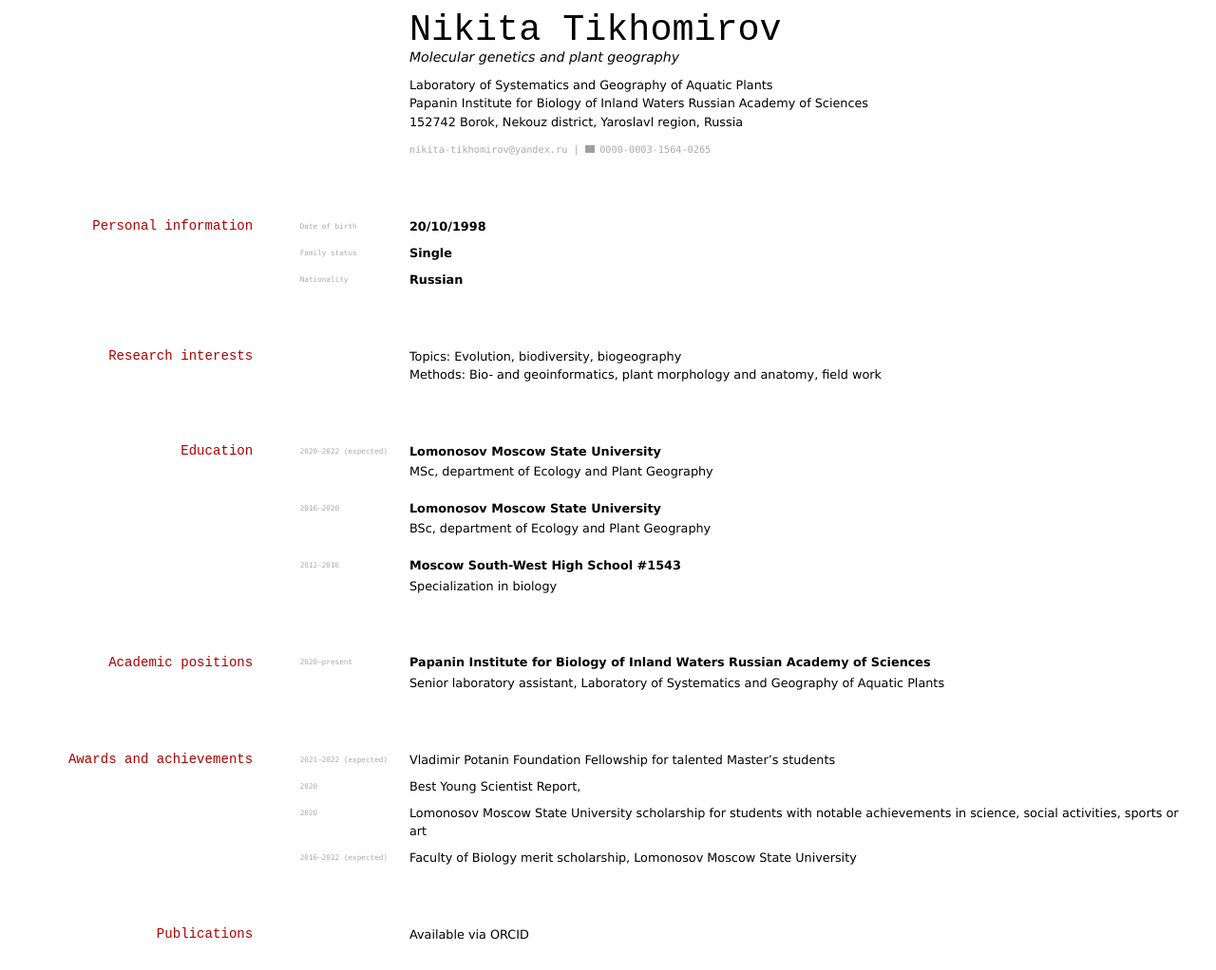
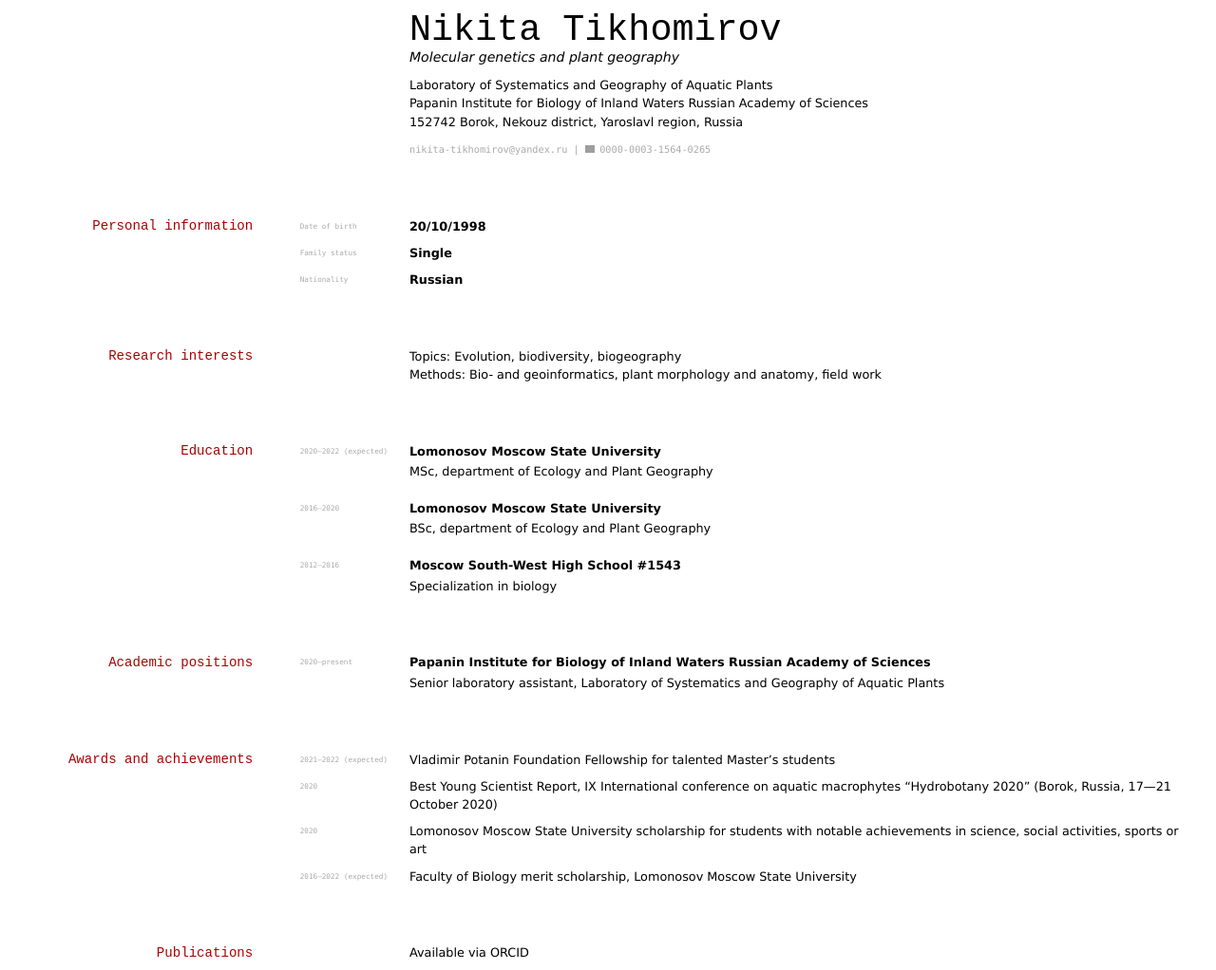
Before and after one commit to elipapa/markdown-cv, a Jekyll site: the page built from index.md, in a window 1280 px wide. Shown: the whole page at 95% size. Built offline with Jekyll 4.4.1, drawn with Linux system fonts in a browser that asks for light colours; grey boxes are pictures that could not be loaded.

Commit message:
fix Borok achievement

```diff
--- a/index.md
+++ b/index.md
@@ -61,7 +61,7 @@ __Papanin Institute for Biology of Inland Waters Russian Academy of Sciences__
 Vladimir Potanin Foundation Fellowship for talented Master’s students
 
 `2020`
-Best Young Scientist Report,
+Best Young Scientist Report, IX International conference on aquatic macrophytes "Hydrobotany 2020" (Borok, Russia, 17—21 October 2020)
 
 `2020`
 Lomonosov Moscow State University scholarship for students with notable achievements in science, social activities, sports or art
```
